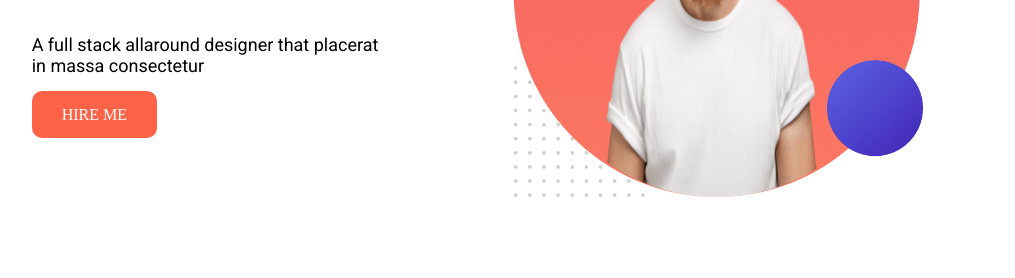
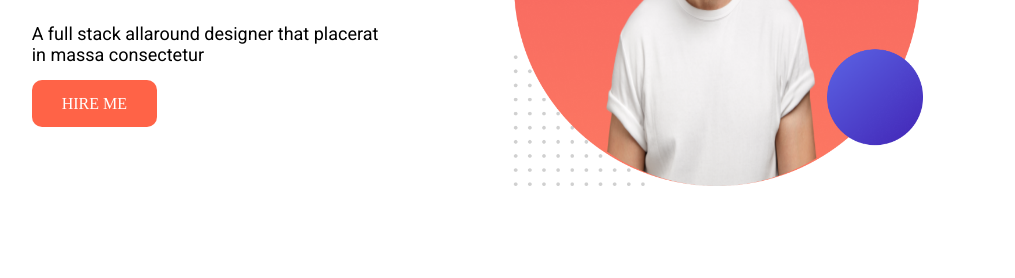
Before and after one commit to rakibHosen0/personal-portfolio, a plain HTML site: page index.html in a window 1280 px wide. Shown: the part 299-577 px from the top of the page, without its empty margins (168-1183 px from the left). Drawn offline with Linux system fonts and the light colour scheme.

Commit message:
fixed some problrm

```diff
--- a/css/style.css
+++ b/css/style.css
@@ -36,14 +36,13 @@ section {
 .container {
   width: 80%;
   margin: 0px auto;
-  margin-top: 51px;
 }
 .half-width {
   width: 40%;
   float: left;
   padding-left: 2%;
   margin-left: 5%;
-  margin-top: 20pxs;
+  margin-top: 40px;
 }
 .half-width img {
   width: 100%;
```
